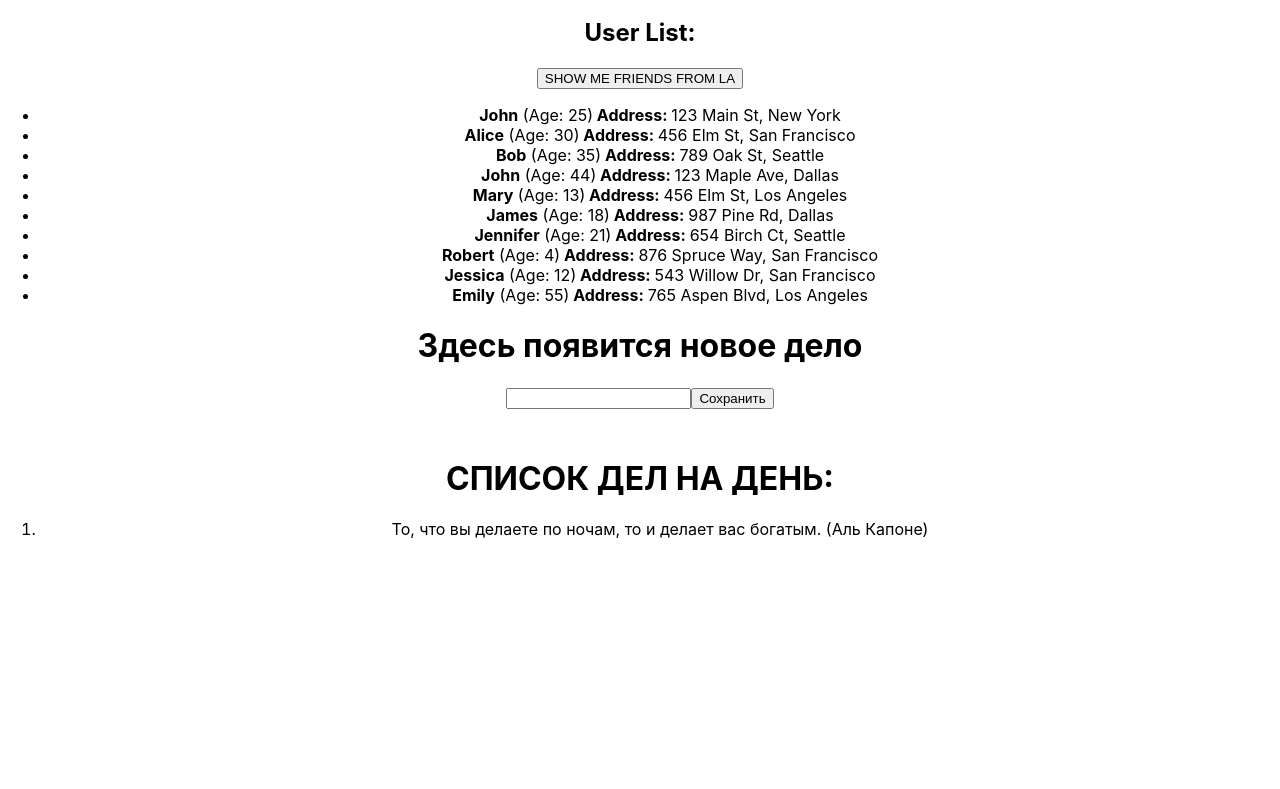
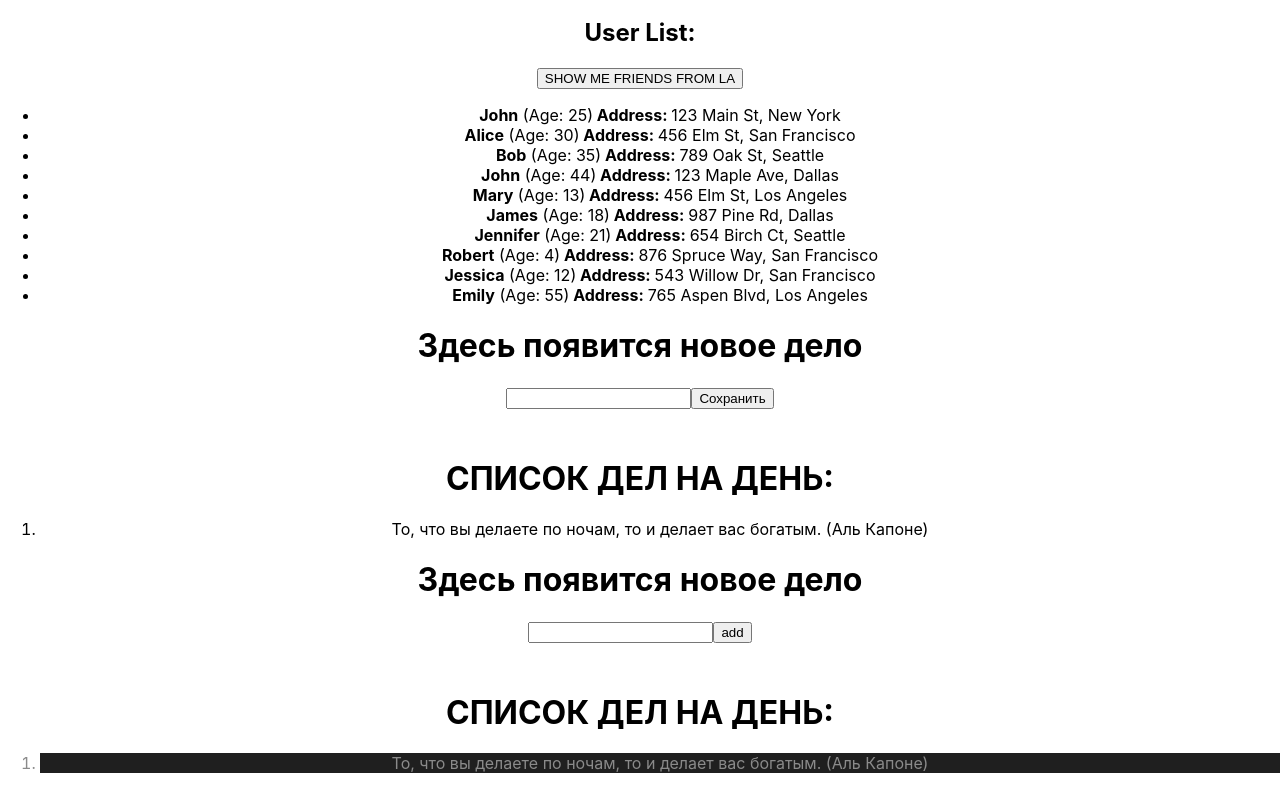
Before and after one commit to NikolaYK2/homework-front-main, a React (Create React App) app: page / in a window 1280 px wide. Shown: the part 271-1060 px from the top of the page. Before the commit the page ends 826 px from the top, so only its background shows below. Built offline with nearby package versions, Linux system fonts and the light colour scheme.

Commit message:
hw4 full

```diff
--- a/src/App.tsx
+++ b/src/App.tsx
@@ -10,7 +10,7 @@ function App() {
       <HW1 />
       <HW2 />
       <HW3 />
-      {/*<HW4 />*/}
+      <HW4 />
     </div>
   );
 }
--- a/src/HW/4/Button.tsx
+++ b/src/HW/4/Button.tsx
@@ -1,11 +1,12 @@
 type ButtonPropsType = {
-  callBack: any // НУЖНО ПРОТИПИЗИРОВАТЬ
-  name: any // НУЖНО ПРОТИПИЗИРОВАТЬ
+  callBack: ()=>void // НУЖНО ПРОТИПИЗИРОВАТЬ
+  name: string // НУЖНО ПРОТИПИЗИРОВАТЬ
 };
 
 export const Button = (props: ButtonPropsType) => {
   const callBackHandler = () => {
     // НУЖНО ДОПИСАТЬ
+    props.callBack();
   };
 
   return (
--- a/src/HW/4/HW4.tsx
+++ b/src/HW/4/HW4.tsx
@@ -24,27 +24,27 @@ export const HW4 = () => {
 
   return (
     <div id={'hw04'}>
-      {/*{currentText ? (*/}
-      {/*  <h1 id={'hw04-text'}>{currentText}</h1>*/}
-      {/*) : (*/}
-      {/*  <h1 id={'hw04-default-text'}>Здесь появится новое дело</h1>*/}
-      {/*)}*/}
+      {currentText ? (
+        <h1 id={'hw04-text'}>{currentText}</h1>
+      ) : (
+        <h1 id={'hw04-default-text'}>Здесь появится новое дело</h1>
+      )}
 
-      {/*<Input НЕ ХВАТАЕТ АРГУМЕНТОВ />*/}
+      <Input currentText={currentText} setCurrentText={setCurrentText} />
 
-      {/*<Button НЕ ХВАТАЕТ АРГУМЕНТОВ />*/}
+      <Button name={'add'} callBack={handleSave}/>
 
-      {/*<h1 style={{ marginTop: '50px' }}>СПИСОК ДЕЛ НА ДЕНЬ:</h1>*/}
+      <h1 style={{ marginTop: '50px' }}>СПИСОК ДЕЛ НА ДЕНЬ:</h1>
 
-      {/*<ol id={'hw04-tasks'}>*/}
-      {/*  {texts.map((el, index) => {*/}
-      {/*    return (*/}
-      {/*      <li key={index} id={`hw04-task-${index}`} className={ЕСЛИ ЧЕТН ? S.chetNechet : ''}>*/}
-      {/*        {el}*/}
-      {/*      </li>*/}
-      {/*    );*/}
-      {/*  })}*/}
-      {/*</ol>*/}
+      <ol id={'hw04-tasks'}>
+        {texts.map((el, index) => {
+          return (
+            <li key={index} id={`hw04-task-${index}`} className={el ? s.chetNechet : ''}>
+              {el}
+            </li>
+          );
+        })}
+      </ol>
     </div>
   );
 };
--- a/src/HW/4/Input.tsx
+++ b/src/HW/4/Input.tsx
@@ -1,14 +1,17 @@
+import {ChangeEvent} from "react";
+
 type InputPropsType = {
-	currentText: any // НУЖНО ПРОТИПИЗИРОВАТЬ
-	setCurrentText: any // НУЖНО ПРОТИПИЗИРОВАТЬ
+    currentText: string // НУЖНО ПРОТИПИЗИРОВАТЬ
+    setCurrentText: (currentText: string) => void // НУЖНО ПРОТИПИЗИРОВАТЬ
 };
 
 export const Input = (props: InputPropsType) => {
-	const onChangeHandler = (event: 'НУЖНО ПРОТИПИЗИРОВАТЬ') => {
-		// НУЖНО ДОПИСАТЬ
-	};
+    const onChangeHandler = (event: ChangeEvent<HTMLInputElement>) => {
+        // НУЖНО ДОПИСАТЬ
+        props.setCurrentText(event.currentTarget.value)
+    };
 
-	// return (
-	//   <input id={'hw04-input'} type="text" value={props.currentText} onChange={onChangeHandler} />
-	// );
+    return (
+      <input id={'hw04-input'} type="text" value={props.currentText} onChange={onChangeHandler} />
+    );
 };
```
